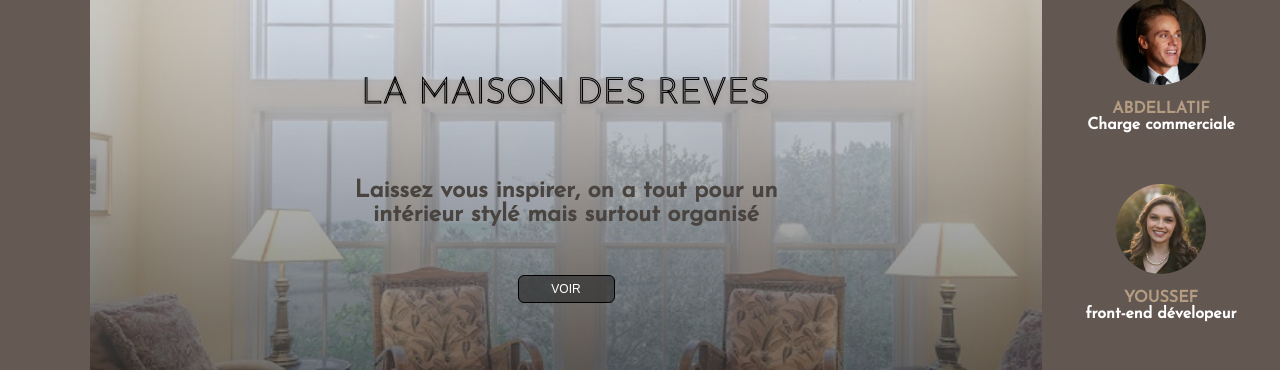
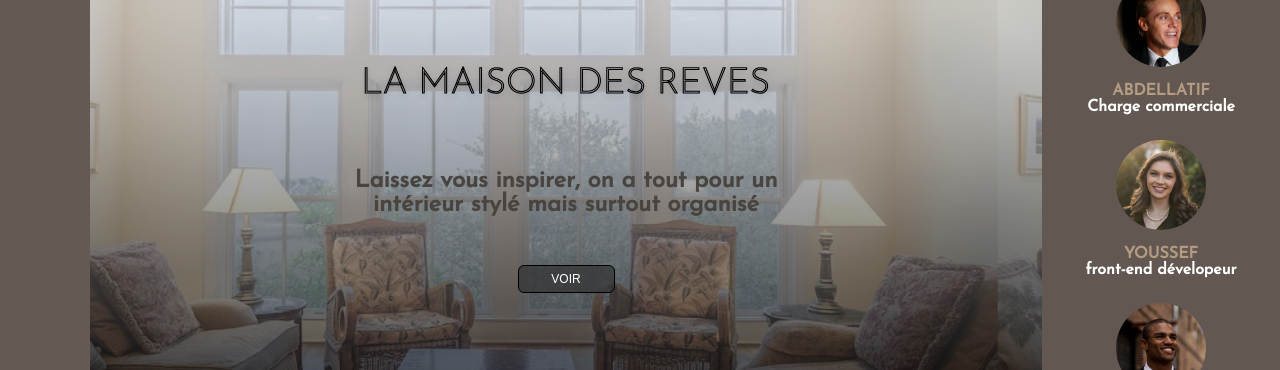
Before and after one commit to AYB-cmd/web-app, a plain HTML site: page application web/code/dist/index.html in a window 1280 px wide. Shown: the part 107-477 px from the top of the page. Drawn offline with Linux system fonts and the light colour scheme.

Commit message:
header height

```diff
--- a/application web/code/dist/css/style.css
+++ b/application web/code/dist/css/style.css
@@ -112,7 +112,8 @@ h4 {
 .HEADER .header {
   background-image: url(../img/gal--5.jpg);
   background-size: cover;
-  background-position-x: -77px; }
+  background-position-x: -77px;
+  max-height: 70vh; }
   .HEADER .header__logo-block {
     background-color: #867a74;
     text-align: center; }
--- a/application web/code/sass/_header.scss
+++ b/application web/code/sass/_header.scss
@@ -3,6 +3,7 @@
     background-image: url(../img/gal--5.jpg);
     background-size: cover;
     background-position-x: -77px;
+    max-height: 70vh;
     // here is the header-bar
     &__logo-block {
       background-color: #867a74;
```
